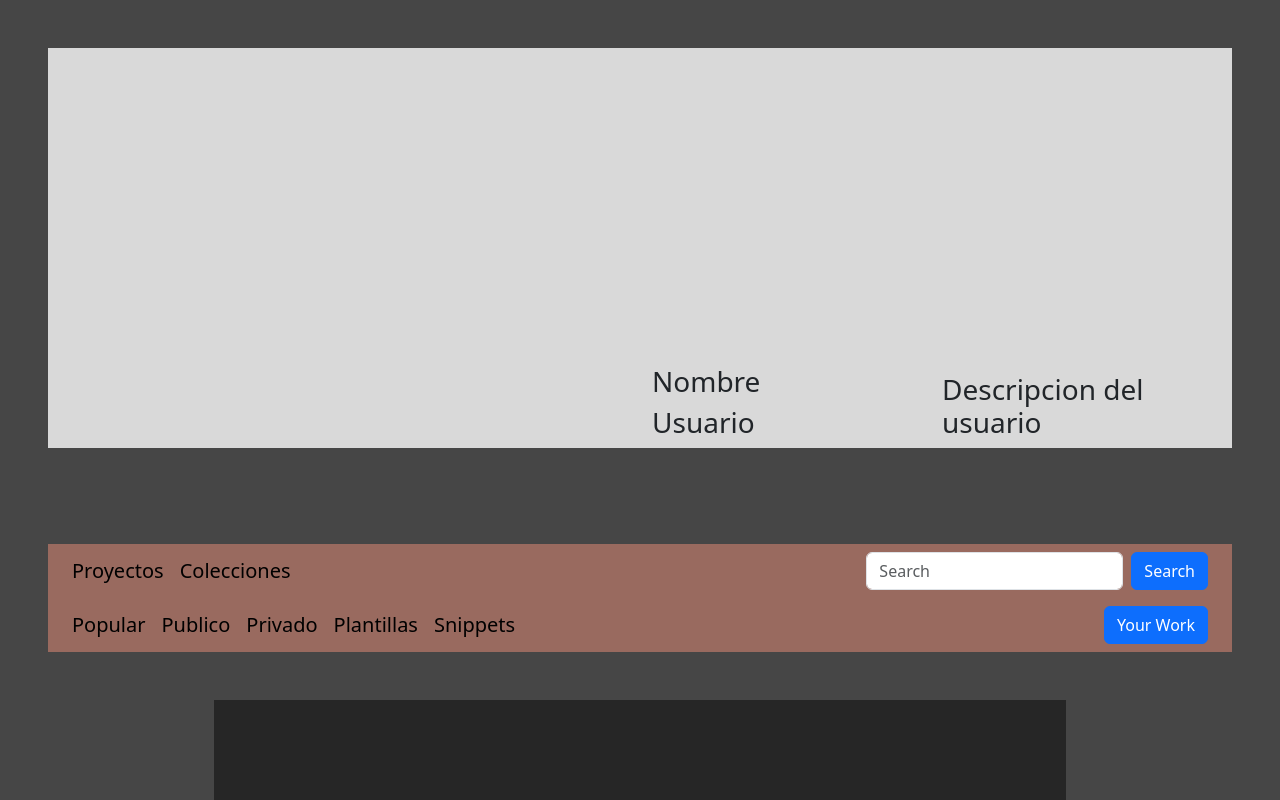
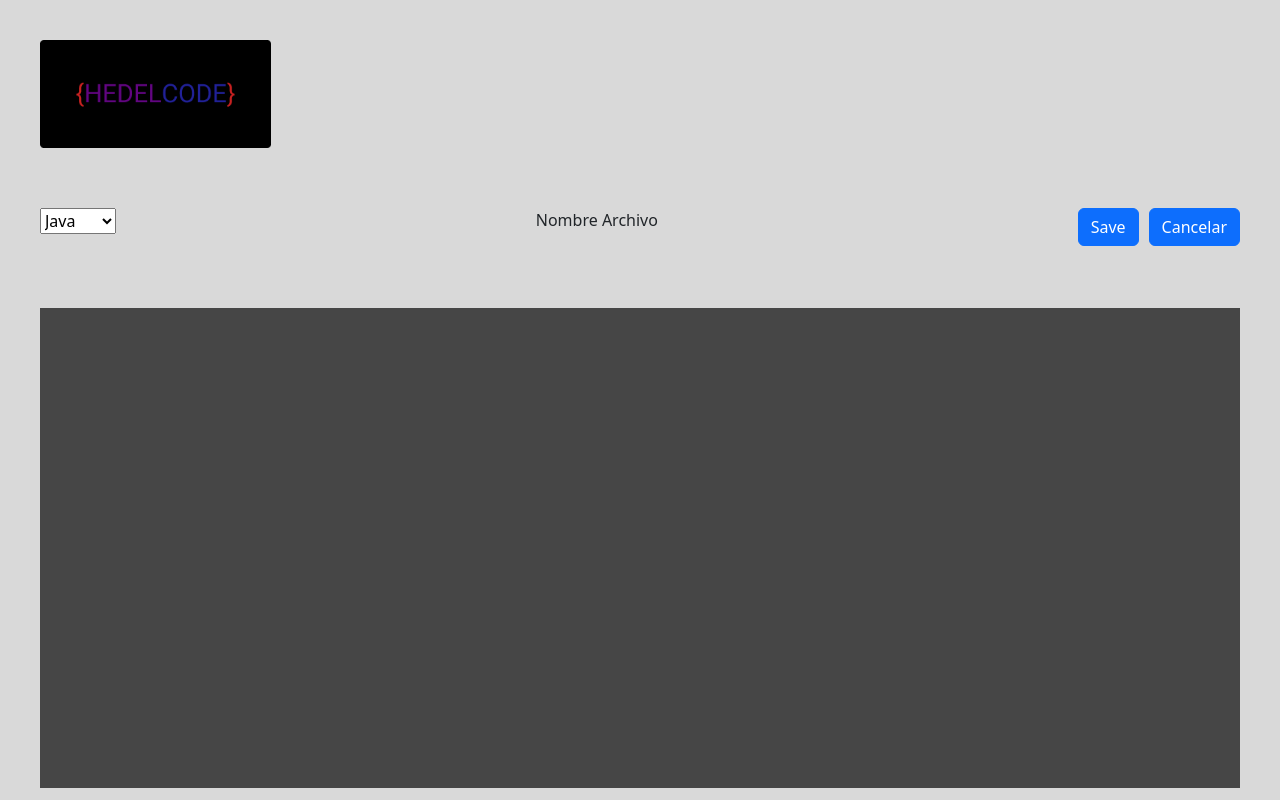
Before and after one commit to henry10110/HedelCode-frontend, an Angular app in the folder HedelCode/: page / in a window 1280 px wide. Shown: the top 800 px of the page. Built offline with nearby package versions, Linux system fonts and the light colour scheme.

Commit message:
frontend basico de snippet completado

```diff
--- a/HedelCode/src/app/app.component.html
+++ b/HedelCode/src/app/app.component.html
@@ -1,2 +1,2 @@
-<app-principal-usuario></app-principal-usuario>
+<app-marco-snippet></app-marco-snippet>
 <router-outlet></router-outlet>
--- /dev/null
+++ b/HedelCode/src/app/snippet/marco-snippet/marco-snippet.component.css
@@ -0,0 +1,26 @@
+.head {
+    padding: 40px;
+}
+
+.main {
+    background-color: #d9d9d9;
+}
+
+.content {
+    display: flex;
+    justify-content: space-between;
+    padding-top: 20px;
+    padding-bottom: 20px;
+    padding-left: 40px;
+    padding-right: 40px;
+}
+
+.body {
+    height: 35rem;
+    padding: 40px;
+}
+
+.codigo {
+    background-color: #464646;
+    height: 100%;
+}
--- /dev/null
+++ b/HedelCode/src/app/snippet/marco-snippet/marco-snippet.component.html
@@ -0,0 +1,26 @@
+<div class="main">
+    <div class="head">
+        <img src="../../../assets/img/LogoF.png" style="width: 231px; height: 108px;" alt="">
+    </div>
+    <div class="content">
+        <div>
+            <select name="" id="">
+                <option value="">Java</option>
+                <option value="">C#</option>
+                <option value="">Python</option>
+                <option value="">php</option>
+                <option value="">Ruby</option>
+            </select>
+        </div>
+        <div>
+            <p>Nombre Archivo</p>
+        </div>
+        <div>
+            <button class="btn btn-primary">Save</button>
+            <button class="btn btn-primary" style="margin-left: 10px;">Cancelar</button>
+        </div>
+    </div>
+    <div class="body">
+        <div class="codigo"></div>
+    </div>
+</div>
```
Also changed, not shown: HedelCode/src/app/snippet/marco-snippet/marco-snippet.component.ts (added, +10 -0 lines), HedelCode/src/app/snippet/snippet.module.ts (+5 -2 lines), 1 other file (tests, documents, lock files or other folders).
